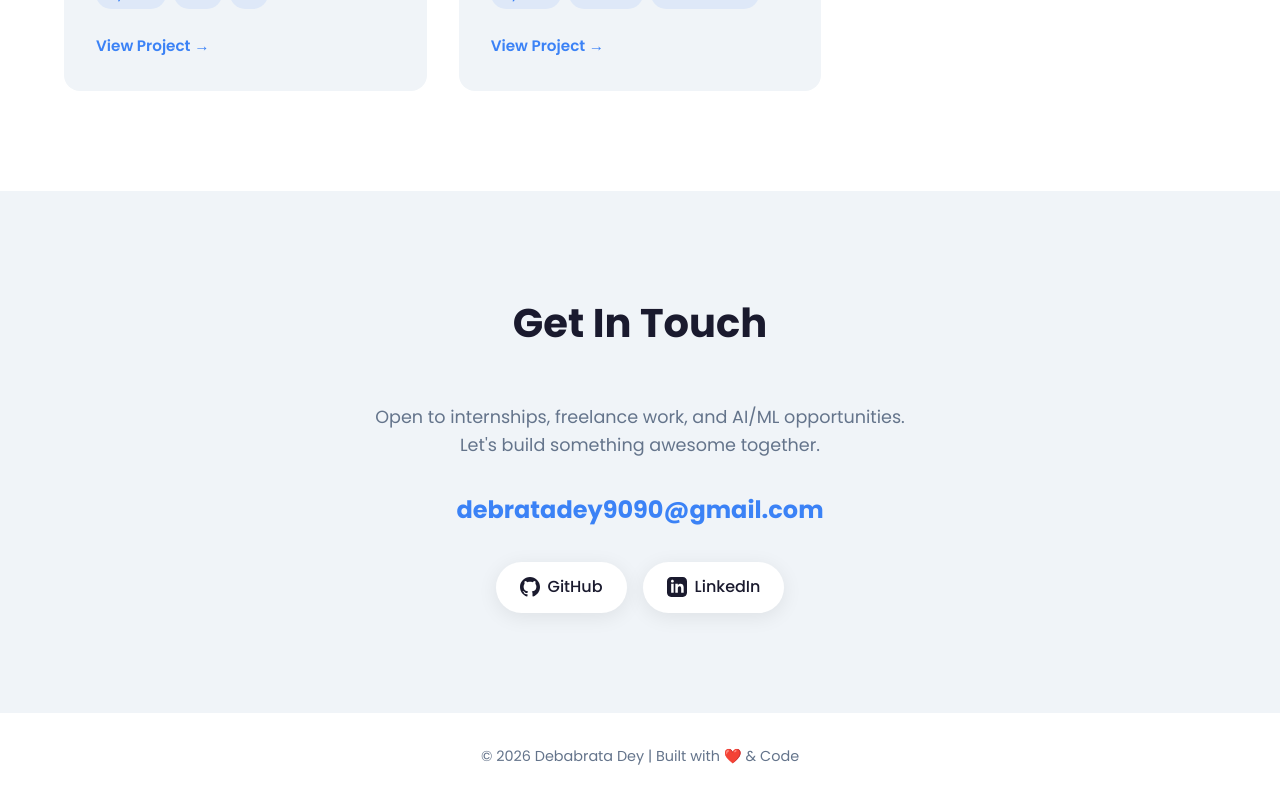
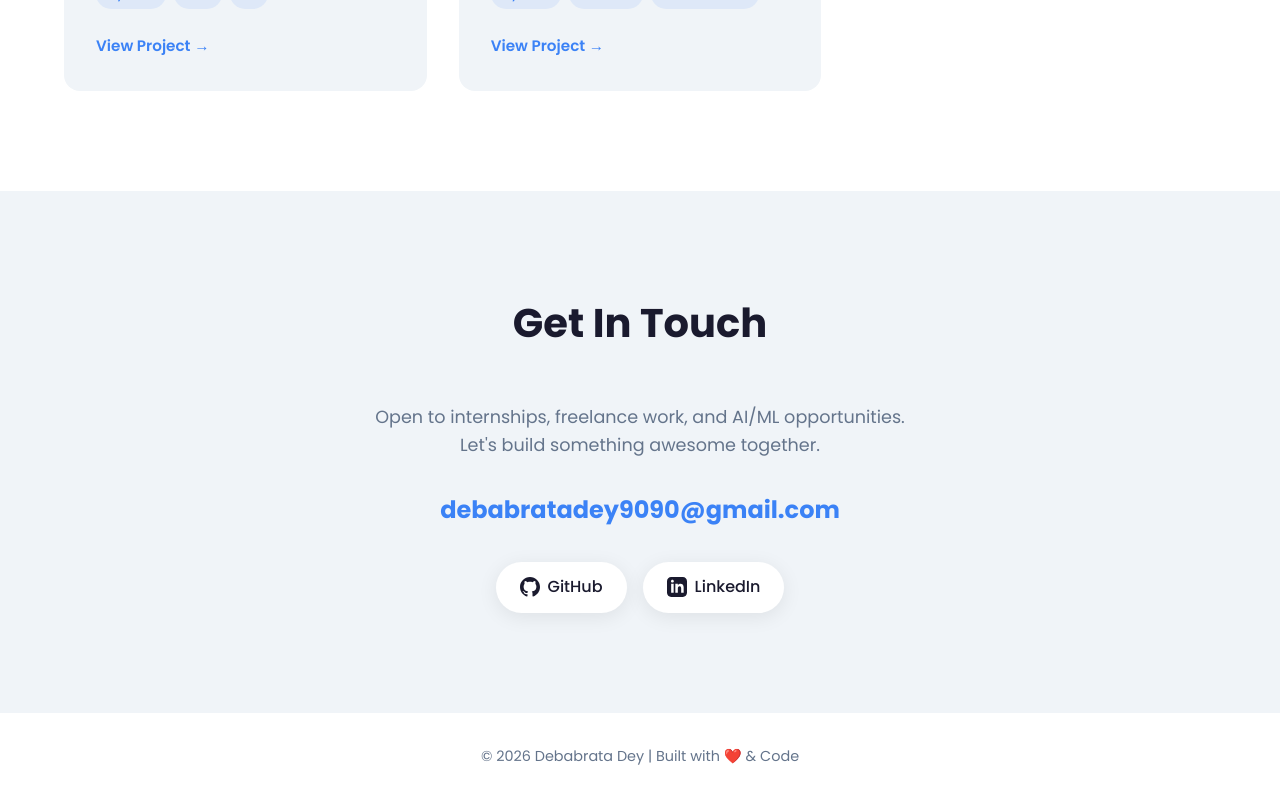
Before and after one commit to Debabrata7719/debabrata7719.github.io, a plain HTML site: page index.html in a window 1280 px wide. Shown: the part 3316-4116 px from the top of the page. Drawn offline with Linux system fonts and the light colour scheme.

Commit message:
Fixed a type error

```diff
--- a/index.html
+++ b/index.html
@@ -232,7 +232,7 @@
       <h2 class="section-title">Get In Touch</h2>
       <div class="contact-content">
         <p>Open to internships, freelance work, and AI/ML opportunities.<br>Let's build something awesome together.</p>
-        <a href="mailto:debratadey9090@gmail.com" class="contact-email">debratadey9090@gmail.com</a>
+        <a href="mailto:debratadey9090@gmail.com" class="contact-email">debabratadey9090@gmail.com</a>
         <div class="contact-socials">
           <a href="https://github.com/Debabrata7719" target="_blank" class="social-btn">
             <svg width="20" height="20" viewBox="0 0 24 24" fill="currentColor">
```
